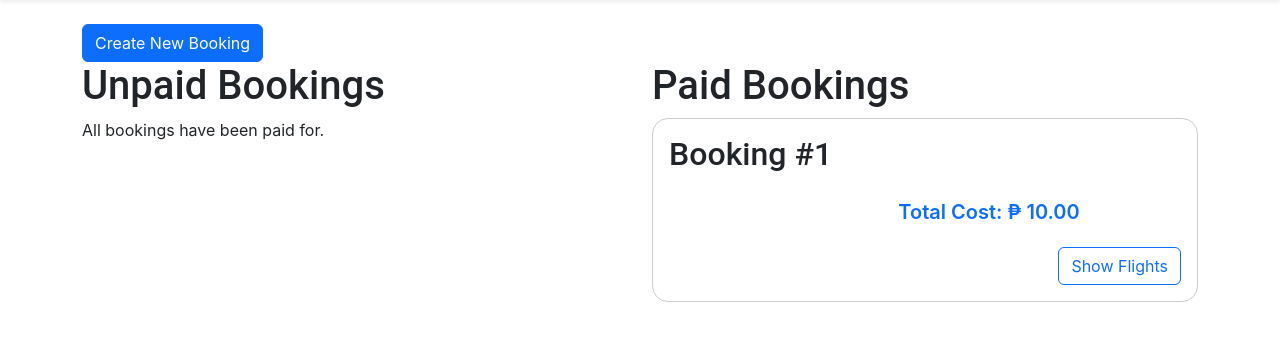
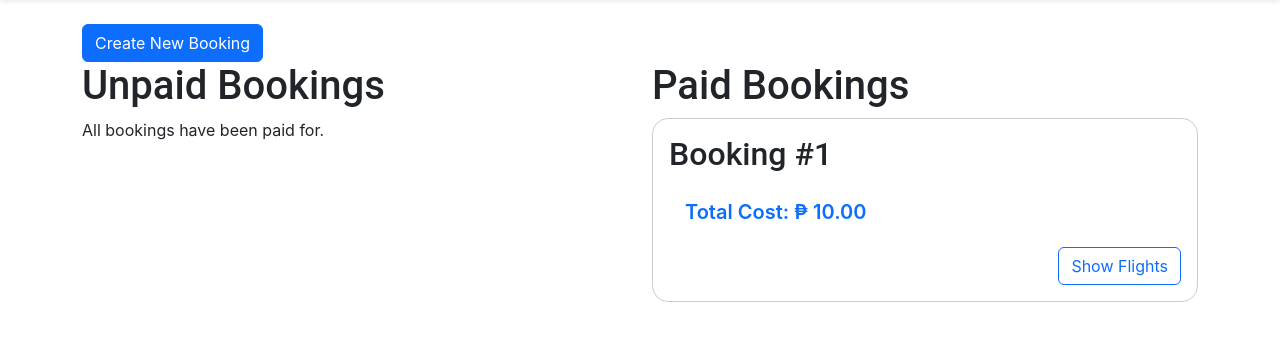
Before and after one commit to diego-nst/MagisAir-17-OneTooMany, a Django app: page /bookings in a window 1280 px wide. Shown: the part 66-407 px from the top of the page. Run offline with Django 5.2, Linux system fonts and the light colour scheme; a user stored in the database is signed in; tables that the repository leaves empty hold one stand-in row (values such as "Sample post").

Commit message:
align left on paid bookings

```diff
--- a/MagisAir/FirstApp/templates/bookings_list.html
+++ b/MagisAir/FirstApp/templates/bookings_list.html
@@ -98,8 +98,7 @@
             </li>
           {% endfor %}
         </ul>
-        <div class="fw-semibold fs-5 text-primary mb-1 p-3 offset-5">Total Cost: ₱ {{ booking.total_cost|floatformat:2 }}</div>
-
+        <div class="fw-semibold fs-5 text-primary mb-1 p-3 align-self-end">Total Cost: ₱ {{ booking.total_cost|floatformat:2 }}</div>
 
         <!-- Toggle button -->
         {% if booking.itinerary_set.all %}
```
